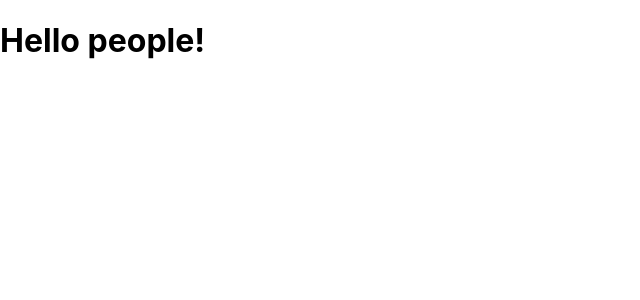
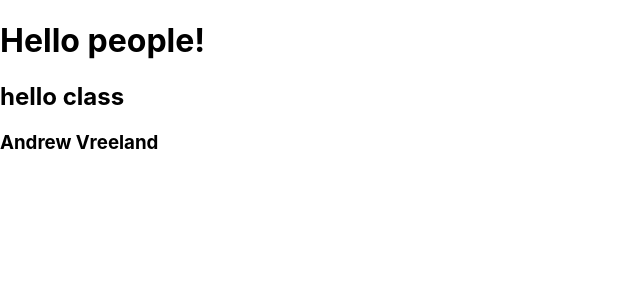
Before and after one commit to AndrewVreeland/Horned-Beast, a React (Create React App) app: page / in a window 1280 px wide. Shown: the top 300 px of the page, without its empty margins (0-640 px from the left). Built offline with nearby package versions, Linux system fonts and the light colour scheme.

Commit message:
going to sleep

```diff
--- a/src/App.js
+++ b/src/App.js
@@ -4,6 +4,9 @@
 
 import React from 'react';
 import Header from './Header';
+import Footer from './Footer'
+import Main from './Main';
+import beast from './HornedBeast';
 
 // 2nd CREATE CLASS - will always have a render method
 
@@ -13,7 +16,11 @@ class App extends React.Component {
     return (
       <>
     <Header />
-    <main />
+    <Main />
+    <beast/>
+    <beast/>
+    <beast/>
+    <Footer/>
     </>
     )
   }
--- /dev/null
+++ b/src/Footer.js
@@ -0,0 +1,11 @@
+import React from 'react';
+import App from './App';
+
+
+class Footer extends React.Component{
+  render(){
+    return <h3>Andrew Vreeland</h3>
+  }
+}
+
+export default Footer
--- /dev/null
+++ b/src/HornedBeast.js
@@ -0,0 +1,16 @@
+import React from 'react'
+
+
+class beast extends React.Component{
+  render(){
+    return(
+      <article>
+        <h2>Hello {this.props.title}</h2>
+        <p>{this.props.description}</p>
+        <img img_url='' title='' alt=''></img>
+      </article>
+    )
+  }
+}
+
+export default beast
--- a/src/Main.js
+++ b/src/Main.js
@@ -1,8 +1,17 @@
 import React from "react";
+import beast from "./HornedBeast";
 
-class Main extends React.Component{
-  render(){
-    return <p>hello</p>
+
+class Main extends React.Component {
+  render() {
+    return (
+      <>
+        <h2>hello class</h2>
+        <beast alt='nice' title='Cameron' img_url='http://3.bp.blogspot.com/_DBYF1AdFaHw/TE-f0cDQ24I/AAAAAAAACZg/l-FdTZ6M7z8/s1600/Unicorn_and_Narwhal_by_dinglehopper.jpg' />
+        <beast alt='cool' title='Dasha' img_url='https://images.unsplash.com/photo-1512636618879-bbe79107e9e3?ixlib=rb-0.3.5&ixid=eyJhcHBfaWQiOjEyMDd9&s=bd9460ee6d1ddbb6b1ca7be86dfc4590&auto=format&fit=crop&w=1825&q=80' />
+        <beast alt='awesome' title='Andrew' img_url='https://www.dhresource.com/0x0s/f2-albu-g5-M00-1A-11-rBVaI1hsIIiALxKzAAIHjSU3VkE490.jpg/wholesale-halloween-costume-prop-unicorn.jpg' />
+      </>
+    )
   }
 }
 
```
